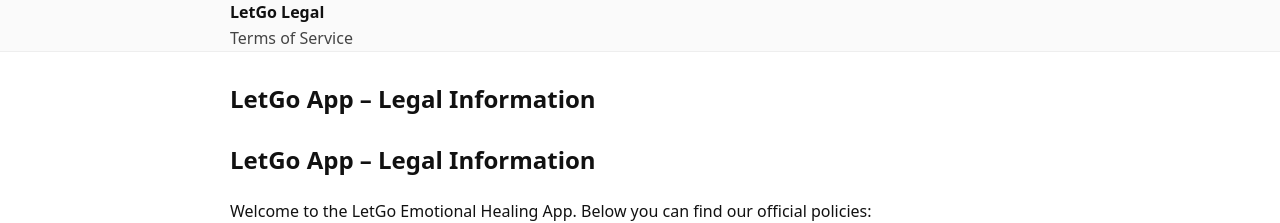
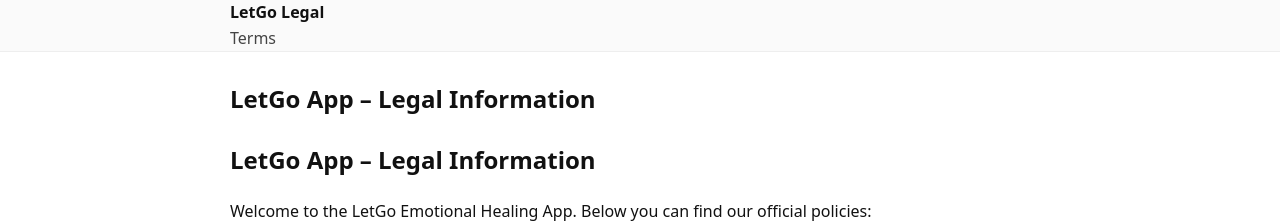
Before and after one commit to EvaM3/letgo-terms, a Jekyll site: the page built from docs/index.md, in a window 1280 px wide. Shown: the top 223 px of the page. Built offline with Jekyll 4.4.1, drawn with Linux system fonts in a browser that asks for light colours; our own code applies the rules of GitHub Pages for plain Markdown files.

Commit message:
Update default.html

```diff
--- a/_layouts/default.html
+++ b/_layouts/default.html
@@ -8,9 +8,7 @@
     <div class="wrap">
       <a class="brand" href="{{ '/' | relative_url }}">LetGo Legal</a>
       <nav class="nav">
-        <a href="{{ '/terms/' | relative_url }}" class="{% if page.url == '/terms/' %}active{% endif %}">
-          Terms of Service
-        </a>
+        <a href="{{ '/terms/' | relative_url }}" class="{% if page.url == '/terms/' %}active{% endif %}">Terms</a>
       </nav>
     </div>
   </header>
```
